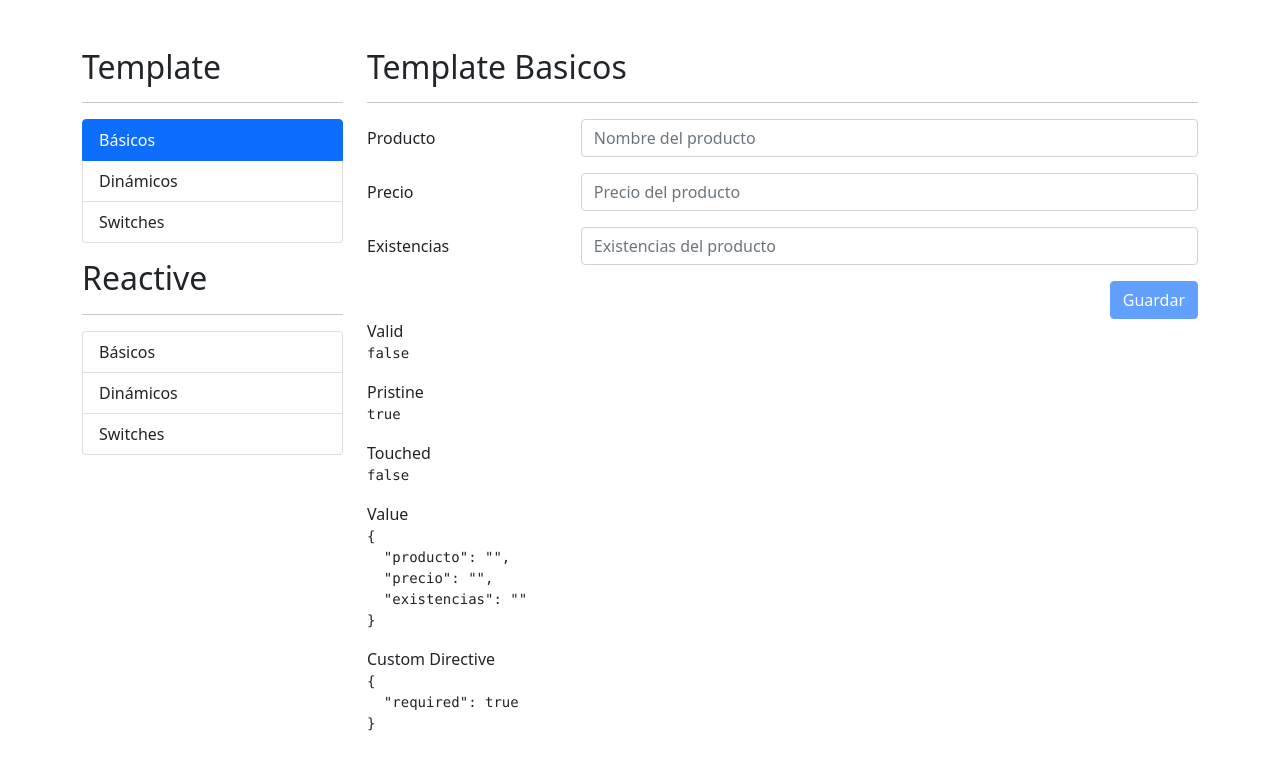
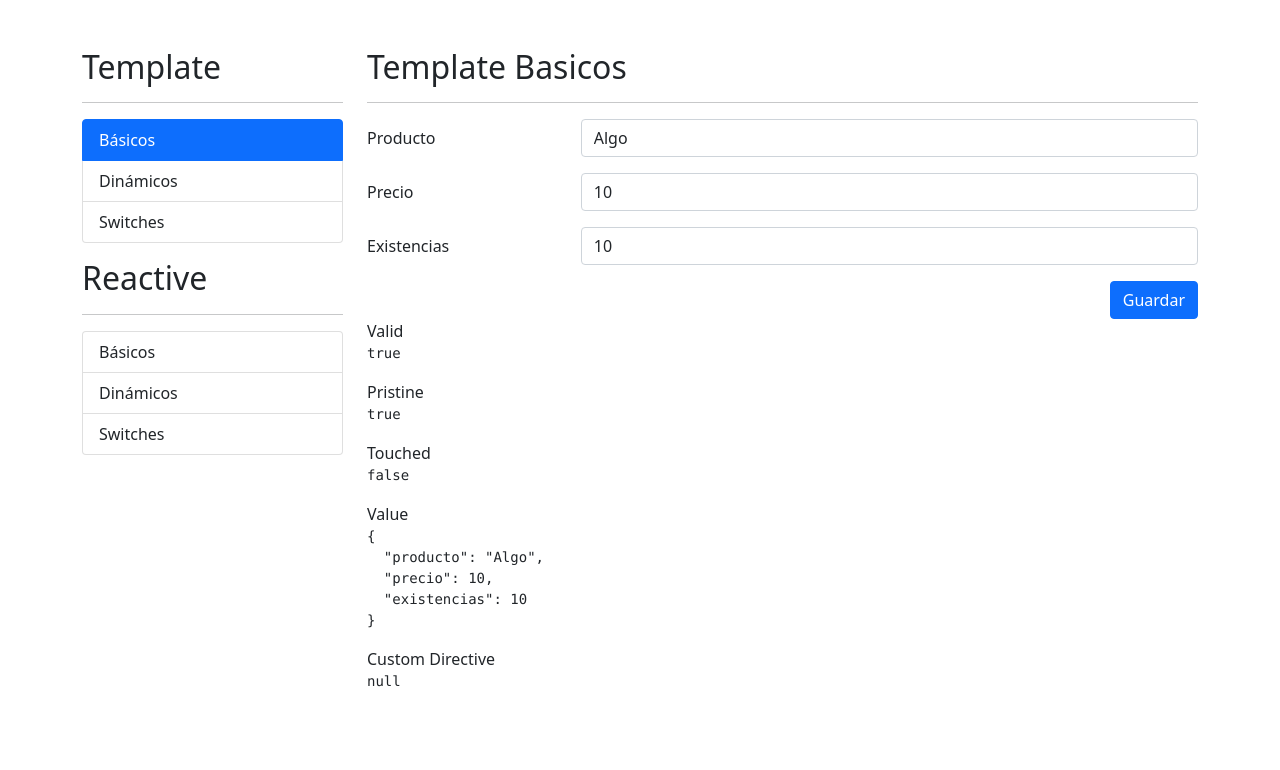
Before and after one commit to MiguelGonzalezAlvarez/Web-Formularios, an Angular app: page /template/basicos in a window 1280 px wide. Shown: the top 770 px of the page. Built offline with nearby package versions, Linux system fonts and the light colour scheme.

Commit message:
feat: use ngModel to set initial values and reset form when submit

```diff
--- a/src/app/template/basicos/basicos.component.html
+++ b/src/app/template/basicos/basicos.component.html
@@ -8,7 +8,7 @@
             <div class="row mb-3">
                 <label class="col-form-label col-sm-3 ">Producto</label>
                 <div class="col-sm-9">
-                    <input ngModel required class="form-control" type="text" placeholder="Nombre del producto"
+                    <input [(ngModel)]="initForm.producto" required class="form-control" type="text" placeholder="Nombre del producto"
                         minlength="3" name="producto">
                     <span class="form-text text-danger" *ngIf="nombreValido()">
                         Debe ser de 3 letras
@@ -20,7 +20,7 @@
             <div class="row mb-3">
                 <label class="col-form-label col-sm-3 ">Precio</label>
                 <div class="col-sm-9">
-                    <input ngModel required class="form-control" type="number" placeholder="Precio del producto" name="precio" min="0">
+                    <input [(ngModel)]="initForm.precio" required class="form-control" type="number" placeholder="Precio del producto" name="precio" min="0">
                     <span class="form-text text-danger" *ngIf="precioValido()">
                         El precio debe ser 0 o mayor
                     </span>
@@ -31,7 +31,7 @@
             <div class="row mb-3">
                 <label class="col-form-label col-sm-3 ">Existencias</label>
                 <div class="col-sm-9">
-                    <input ngModel customMin required class="form-control" type="number" placeholder="Existencias del producto"
+                    <input [(ngModel)]="initForm.existencias" customMin required class="form-control" type="number" placeholder="Existencias del producto"
                         name="existencias" [minimo]="0">
                 </div>
             </div>
--- a/src/app/template/basicos/basicos.component.ts
+++ b/src/app/template/basicos/basicos.component.ts
@@ -11,12 +11,23 @@ export class BasicosComponent implements OnInit {
 
   @ViewChild('miFormulario') miFormulario!: NgForm;
 
+  initForm = {
+    producto: 'Algo',
+    precio: 10,
+    existencias: 10
+  }
+
   constructor() { }
 
   ngOnInit(): void {
   }
 
   guardar(): void {
+    this.miFormulario.resetForm({
+      producto: '',
+      precio: 0,
+      existencias: 0
+    });
   }
 
   nombreValido(): boolean {
@@ -27,7 +38,7 @@ export class BasicosComponent implements OnInit {
   }
 
   precioValido(): boolean {
-    const isNegative = this.miFormulario?.controls.precio?.value < 0 ;
+    const isNegative = this.miFormulario?.controls.precio?.value < 0;
     const touched = this.miFormulario?.controls.precio?.touched;
 
     return isNegative && touched;
```
